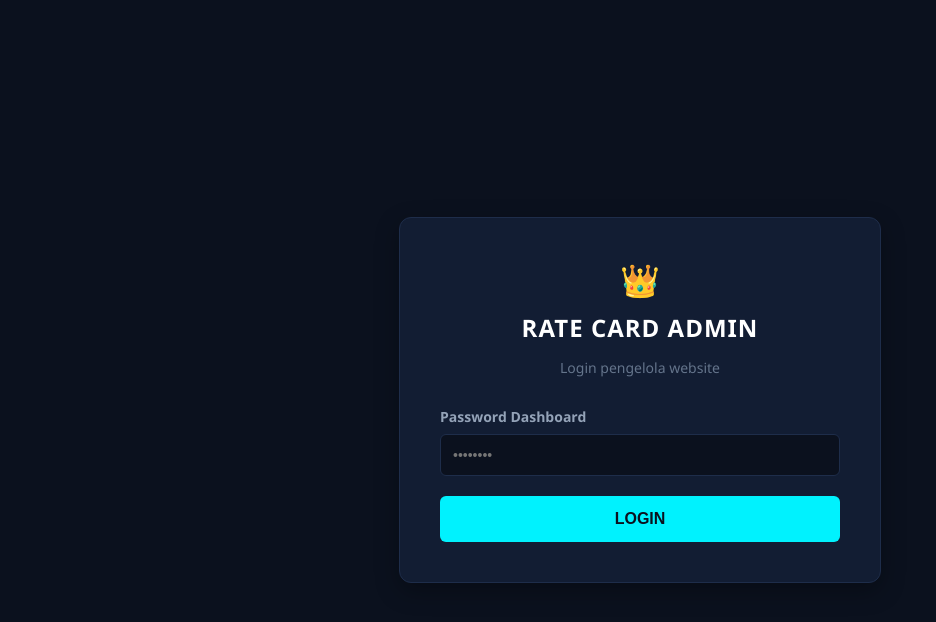
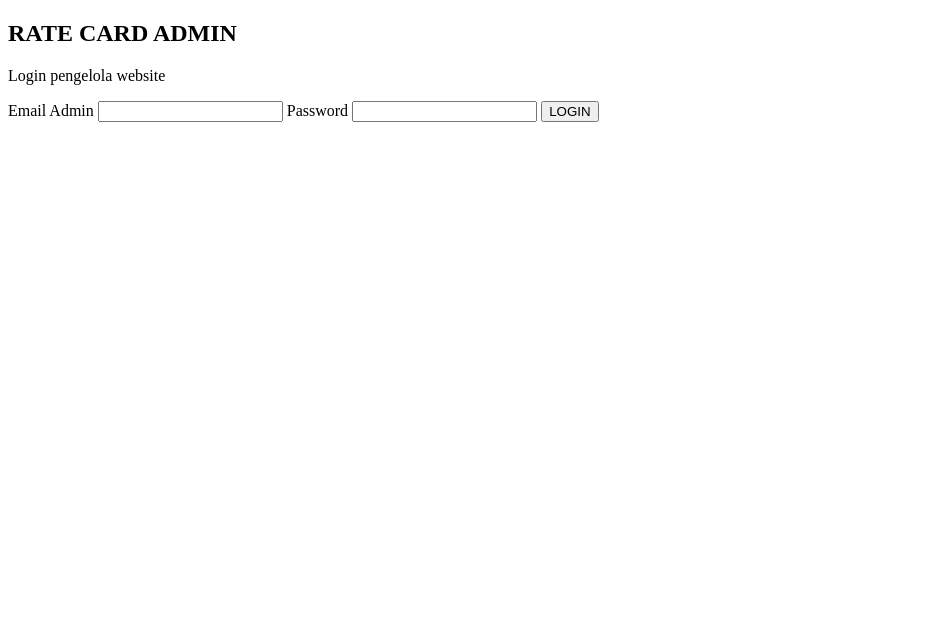
Before and after one commit to farizdzulhaimi6942-bit/rate-card-Rekanjani, a website: page admin.html in a window 1280 px wide. Shown: the whole page, without its empty margins (0-936 px from the left). Drawn offline with Linux system fonts and the light colour scheme.

Commit message:
Refactor admin login form and integrate Netlify Identity
Updated the login form structure and added Netlify Identity authentication.

```diff
--- a/admin.html
+++ b/admin.html
@@ -2,125 +2,63 @@
 <html lang="id">
 <head>
     <meta charset="UTF-8">
-    <meta name="viewport" content="width=device-width, initial-scale=1.0">
-    <title>RATE CARD ADMIN - LOGIN</title>
-    <style>
-        body {
-            background-color: #0b111e;
-            color: #ffffff;
-            font-family: 'Segoe UI', Tahoma, Geneva, Verdana, sans-serif;
-            display: flex;
-            justify-content: center;
-            align-items: center;
-            height: 100vh;
-            margin: 0;
-        }
-        .login-card {
-            background-color: #121d33;
-            border-radius: 12px;
-            padding: 40px;
-            width: 100%;
-            max-width: 400px;
-            box-shadow: 0 8px 24px rgba(0,0,0,0.3);
-            text-align: center;
-            border: 1px solid #1e2d4a;
-        }
-        .login-card h2 {
-            margin: 10px 0 5px 0;
-            font-size: 24px;
-            letter-spacing: 1px;
-        }
-        .login-card p {
-            color: #64748b;
-            font-size: 14px;
-            margin-bottom: 30px;
-        }
-        .form-group {
-            text-align: left;
-            margin-bottom: 20px;
-        }
-        .form-group label {
-            display: block;
-            font-size: 14px;
-            font-weight: 600;
-            margin-bottom: 8px;
-            color: #94a3b8;
-        }
-        .form-group input {
-            width: 100%;
-            padding: 12px;
-            border-radius: 6px;
-            border: 1px solid #1e2d4a;
-            background-color: #0b111e;
-            color: #ffffff;
-            font-size: 14px;
-            box-sizing: border-box;
-        }
-        .btn-login {
-            width: 100%;
-            padding: 14px;
-            background-color: #00f2fe;
-            border: none;
-            border-radius: 6px;
-            color: #0b111e;
-            font-size: 16px;
-            font-weight: bold;
-            cursor: pointer;
-            transition: all 0.2s;
-        }
-        .btn-login:hover {
-            background-color: #4facfe;
-            box-shadow: 0 0 15px rgba(0, 242, 254, 0.4);
-        }
-        .error-message {
-            background-color: rgba(239, 68, 68, 0.2);
-            border: 1px solid #ef4444;
-            color: #fca5a5;
-            padding: 12px;
-            border-radius: 6px;
-            font-size: 14px;
-            margin-top: 20px;
-            display: none;
-            text-align: left;
-        }
-        .crown { font-size: 32px; color: #f59e0b; }
-    </style>
+    <title>Rate Card Admin</title>
+    <!-- 1. LETAKKAN SCRIPT NETLIFY WIDGET DI SINI (DI DALAM HEAD) -->
+    </script>
 </head>
 <body>
 
-    <div class="login-card">
-        <div class="crown">👑</div>
+    <!-- STRUKTUR FORM LOGIN ANDA -->
+    <div class="login-container">
         <h2>RATE CARD ADMIN</h2>
         <p>Login pengelola website</p>
 
-        <form id="loginForm">
-            <div class="form-group">
-                <label for="password">Password Dashboard</label>
-                <input type="password" id="password" placeholder="••••••••" required>
-            </div>
-            <button type="submit" class="btn-login">LOGIN</button>
+        <!-- 2. PASTIKAN TAG FORM ANDA MEMILIKI ID SEPERTI INI -->
+        <form id="login-form">
+
+            <label>Email Admin</label>
+            <!-- Ubah type="text" menjadi type="email" dan tambahkan id="login-email" -->
+            <input type="email" id="login-email" required>
+
+            <label>Password</label>
+            <!-- Tambahkan id="login-password" -->
+            <input type="password" id="login-password" required>
+
+            <!-- Tambahkan id="login-btn" -->
+            <button type="submit" id="login-btn">LOGIN</button>
+
         </form>
-
-        <div class="error-message" id="errorMsg">Password salah! Silakan coba lagi.</div>
     </div>
 
+    <!-- 3. LETAKKAN LOGIKA JAVASCRIPT DI SINI (SEBELUM TAG PENUTUP BODY) -->
     <script>
-        document.getElementById('loginForm').addEventListener('submit', function(e) {
-            e.preventDefault();
-            const passwordInput = document.getElementById('password').value;
-            const errorElement = document.getElementById('errorMsg');
+      const loginForm = document.getElementById('login-form');
 
-            errorElement.style.display = 'none';
+      if (loginForm) {
+        loginForm.addEventListener('submit', function(e) {
+          e.preventDefault(); // Mencegah halaman refresh otomatis
 
-            // KATA SANDI AMAN & STABIL TANPA DATABASE
-            if (passwordInput === 'bismillah123') {
-                alert('Login Berhasil!');
-                window.location.href = 'index.html'; // Langsung masuk ke halaman utama pengeditan Anda
-            } else {
-                errorElement.style.display = 'block';
-            }
+          const email = document.getElementById('login-email').value;
+          const password = document.getElementById('login-password').value;
+          const button = document.getElementById('login-btn');
+
+          button.innerText = "Memproses...";
+          button.disabled = true;
+
+          // Memanggil sistem autentikasi Netlify Identity
+          netlifyIdentity.gotrue.login(email, password)
+            .then(response => {
+              alert("Login Berhasil! Selamat datang Admin.");
+              // Alihkan ke halaman pengeditan data Anda (misal: dashboard-input.html)
+              window.location.href = "/dashboard-input.html";
+            })
+            .catch(error => {
+              alert("Login Gagal: " + error.message);
+              button.innerText = "LOGIN";
+              button.disabled = false;
+            });
         });
+      }
     </script>
-
 </body>
 </html>
```
